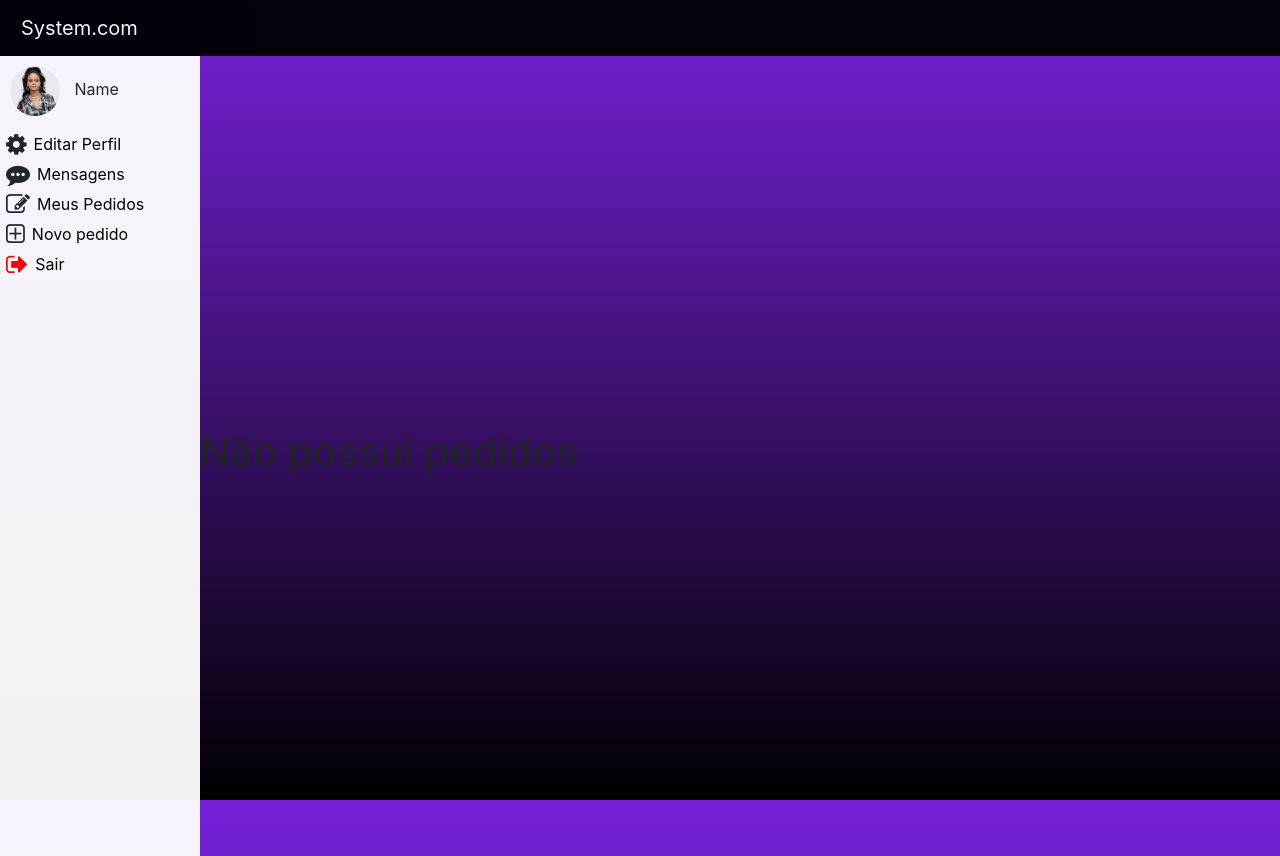
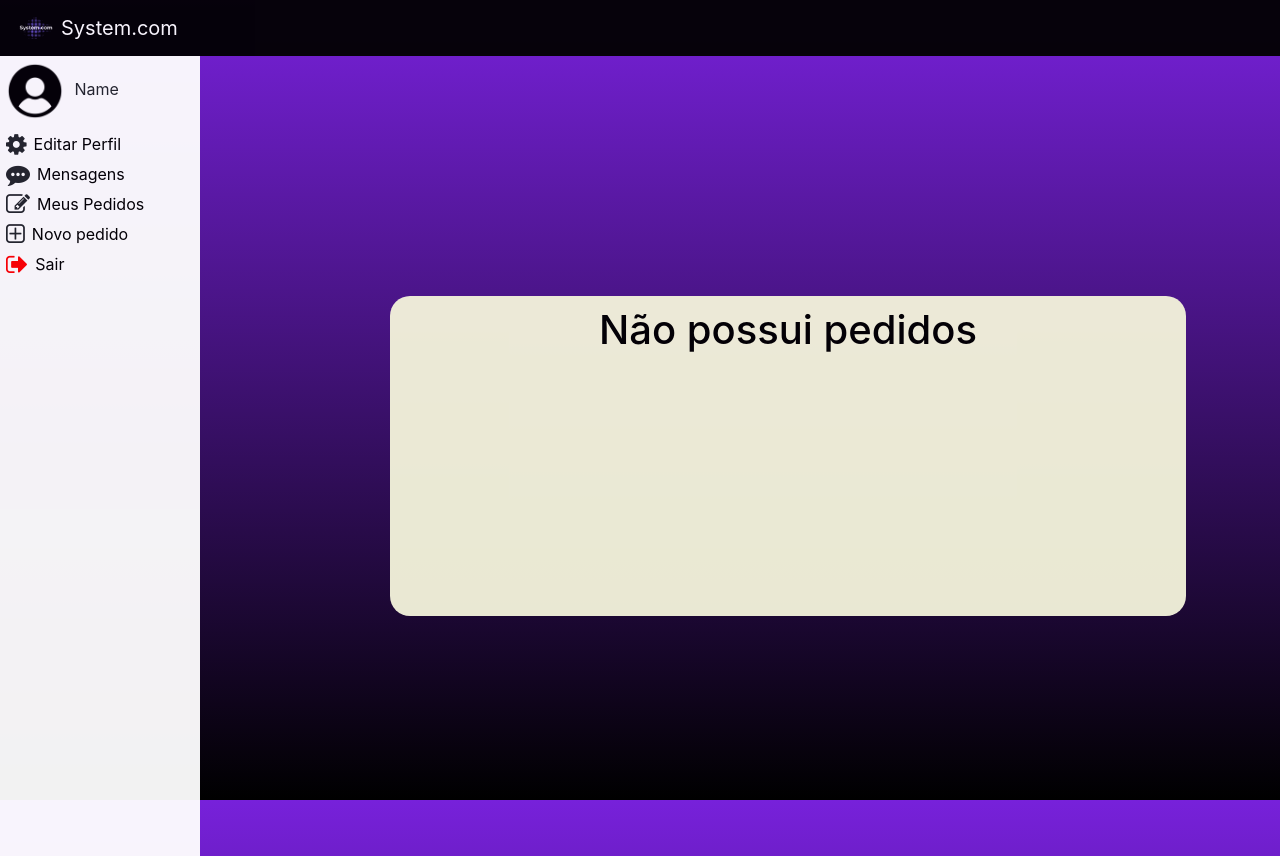
Before and after one commit to Mary0102/System.com-2022, a PHP site: page /usuario.html in a window 1280 px wide. Run offline with PHP 8.4, Linux system fonts and the light colour scheme.

Commit message:
User End, Cad, Inicio

```diff
--- a/Polysystem.html
+++ b/Polysystem.html
@@ -50,7 +50,7 @@
 
   <!--Centraliza o logo-->
   <div style="text-align:center">
-      <img width="400px" src="Image/trasparente.png" class="img-fluid" alt="Logo empresa">
+      <img width="400px" src="Image/Logo.png" class="img-fluid" alt="Logo empresa">
 
       <h4 style="color:aliceblue;font-family:EB Garamond">    Solicite o seu programa conosco. </h4>
 
--- a/users.css
+++ b/users.css
@@ -12,12 +12,20 @@ body{
     background-image: linear-gradient(to top, #000000 0%, rgb(119, 33, 218) 100%);
 
 }
-/*-------------- Anside---------------------*/
 
 .allpage {
     display: flex;
     align-items: center;
 }
+
+#Logo{ /*Barra de cima*/
+    width: 40px;
+    height: 40px;
+}
+
+
+
+/*-------------- Anside---------------------*/
 
 .Dentro-barra {
     background-color: rgb(255, 255, 255);
@@ -28,11 +36,11 @@ body{
 
 }
 
-#formaft{
+#formaft{ /*----- Inclui espaçamento ------*/
     width:70px ;
     height:70px ;
     border-radius: 90px;
-    padding: 10px;
+    padding: 5px;
 }
 
 .bloco{
@@ -49,6 +57,7 @@ body{
 }
 
 #icon{ /*Icons do menu*/
+
     margin-right: 7px; /*espaço entre o icon e o nomes do menu*/
 }
 
@@ -76,9 +85,23 @@ body{
 /*-------------- End Anside---------------------*/
 
 
-/*-------------- Section -------------------*/
-    #centro-pg{
-        display: inline;
+/*-------------- Section "Main" --------------------*/
+
+    .Bloco-inside{
+        padding: 10px;
+        text-align: center;
+        background-color: beige;
+        width: 200%;
+        height:40vh;
+        border-radius: 20px;
     }
 
-/*-------------- End Section -------------------*/
+    #Bloco-pedido{
+        padding: 190px;
+    }
+
+    .Name-pedido{
+        color: rgb(0, 0, 0);
+    }
+
+/*-------------- End Section "Main" -------------------*/
--- a/usuario.html
+++ b/usuario.html
@@ -4,7 +4,7 @@
     <meta charset="UTF-8">
     <meta http-equiv="X-UA-Compatible" content="IE=edge">
     <meta name="viewport" content="width=device-width, initial-scale=1.0">
-    <title>Document</title>
+    <title>Área do usuário</title>
     <link rel='stylesheet' href='https://maxcdn.bootstrapcdn.com/font-awesome/4.7.0/css/font-awesome.min.css'><link rel="stylesheet" href="./users.css">
     <link rel="stylesheet" href="https://stackpath.bootstrapcdn.com/bootstrap/4.1.3/css/bootstrap.min.css"
     integrity="sha384-MCw98/SFnGE8fJT3GXwEOngsV7Zt27NXFoaoApmYm81iuXoPkFOJwJ8ERdknLPMO" crossorigin="anonymous">
@@ -18,6 +18,9 @@
           aria-controls="navbarTogglerDemo01" aria-expanded="false" aria-label="Alterna navegação">
           <span class="navbar-toggler-icon"></span>
         </button>
+
+          <img src="Image/Logo.png" alt="Logo" id="Logo">
+
         <div class="collapse navbar-collapse" id="navbarTogglerDemo01">
           <a class="navbar-brand" href="#"> System.com </a>
         </div>
@@ -32,12 +35,11 @@
 
     <!----------------- Area User ----------------------->
 <div class="allpage">
-
       <aside class="Barra-lateral">
         <div class="Dentro-barra">
           <!--  Foto do usuario, e seções que ele possa navegar-->
           <div class="user-icon">
-            <img src="Image/rihanna.png" alt="testephoto" id="formaft">
+            <img src="Image/user-icon.png" alt="testephoto" id="formaft">
             <span id="user-name">Name</span>
           </div>
           <!--End Foto User-->
@@ -80,10 +82,13 @@
 
 
     <!-----------------    Seções  ------------------>
-  <div class="teste">
-    <main id="centro-pg">
-      <h1>Não possui pedidos</h1>
-    </main>
+
+  <div class="Space-bloco">
+    <div id="Bloco-pedido">
+      <main class="Bloco-inside">
+        <h1 class="Name-pedido">Não possui pedidos</h1>
+      </main>
+    </div>
   </div>
 
 
```
Also changed, not shown: Cadastro.html (+15 -0 lines), Image/Logo.png, Image/trasparente.png (deleted), Image/user-icon.png (added), user-icon.png (deleted).
